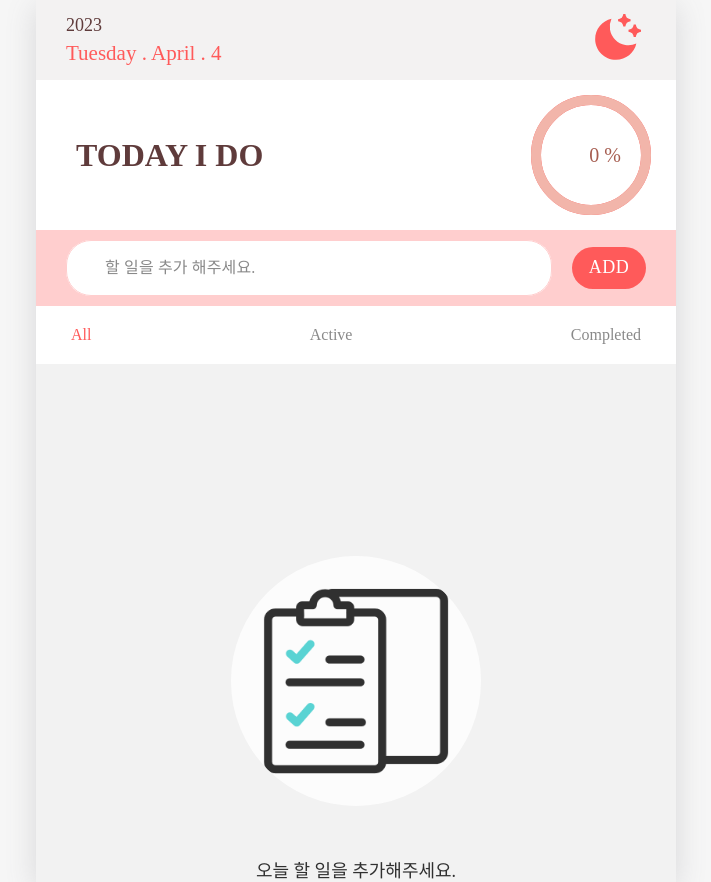
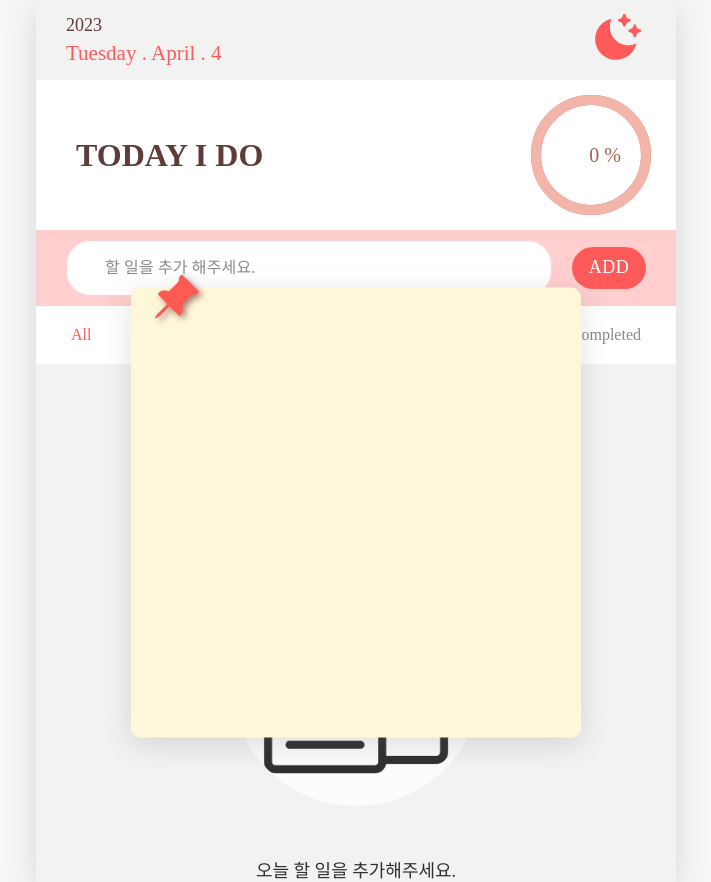
Before and after one commit to nincoding/simple-todo, a React (Vite) app: page / in a window 1280 px wide. Shown: the whole page, without its empty margins (284-995 px from the left). Built offline with nearby package versions, Linux system fonts and the light colour scheme; a web font is replaced by a local one.

Commit message:
:sparkles: feat: 모달창 스타일드 컴포넌트 추가 화면에 따른 스타일 속성 분리

```diff
--- a/src/App.jsx
+++ b/src/App.jsx
@@ -4,6 +4,7 @@ import TodoItemList from "./components/TodoItemList";
 import TodayGraph from "./components/TodayGraph";
 import Header from "./components/Header";
 import ModeButton from "./components/ModeButton";
+import TodoItemModal from "./components/TodoItemModal";
 
 function App() {
 
@@ -49,6 +50,7 @@ function App() {
       <TodayGraph todoItemList={todoItemList}/>
       <TodoItemInputField onCreate={onCreate}/>
       <TodoItemList todoItemList={todoItemList} onTodoItemClick={onTodoItemClick} />
+      <TodoItemModal />
     </div>
   )
 }
--- /dev/null
+++ b/src/components/TodoItemModal.jsx
@@ -0,0 +1,22 @@
+import { BsFillPinAngleFill } from 'react-icons/bs';
+import ModalWrapper from "../styles/ModalWrapper";
+import styled from 'styled-components';
+
+const PinIcon = styled(BsFillPinAngleFill)`
+  width: 50px;
+  height: 50px;
+  position: absolute;
+  top: -15px;
+  color: #ff5953;
+  filter: drop-shadow(3px 3px 3px rgba(78, 7, 7, 0.5));
+`;
+
+const TodoItemModal = () => {
+  return (
+    <ModalWrapper>
+      <PinIcon />
+    </ModalWrapper>
+  )
+}
+
+export default TodoItemModal;
--- /dev/null
+++ b/src/styles/ModalWrapper.jsx
@@ -0,0 +1,25 @@
+import styled from "styled-components";
+
+const ModalWrapper = styled.div`
+  position: fixed;
+  background-color: #fff7da;
+  top: 50%;
+  left: 50%;
+  transform: translate(-50%, -25%);
+  @media screen and (min-width: 650px) {
+    width: 450px;
+    height: 450px;
+    box-shadow: rgba(100,100,111,0.2) 0px 7px 29px 0px;
+    border-radius: 10px;
+    padding: 20px;
+  }
+  @media screen and (max-width: 650px) {
+    width: 350px;
+    height: 350px;
+    box-shadow: rgba(100,100,111,0.2) 0px 7px 29px 0px;
+    border-radius: 10px;
+    padding: 20px;
+  }
+`;
+
+export default ModalWrapper;
```
